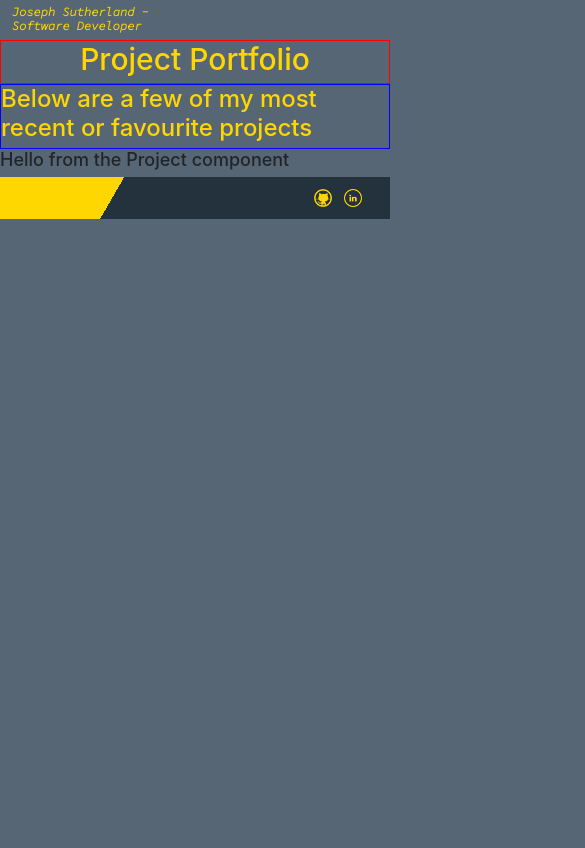
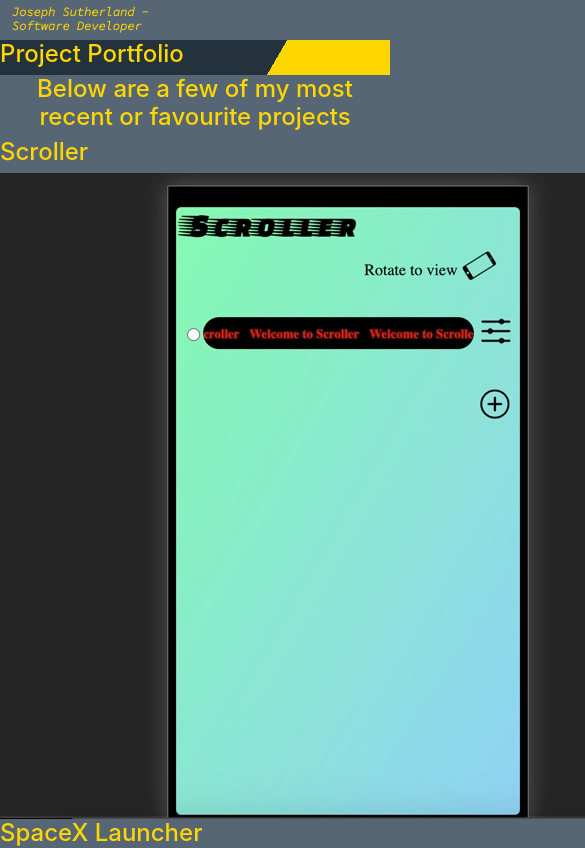
Before and after one commit to onitwin/portfoilio, a React (Create React App) app: page /portfolio in a window 390 px wide. Shown: the top 848 px of the page, 585 px wide, since content can reach past the window. Built offline with nearby package versions, Linux system fonts and the light colour scheme.

Commit message:
added portfolio elements

```diff
--- a/src/carousel/Circuit.js
+++ b/src/carousel/Circuit.js
@@ -1,10 +1,8 @@
 import React,{useState} from 'react';
 import Carousel from 'react-bootstrap/Carousel';
-import items from "../data";
 
 
-
-const Circuit=()=>{
+const Circuit=({items})=>{
 
   const projectsMap=items.map((item,key)=>{
     return(
--- a/src/container/Home.js
+++ b/src/container/Home.js
@@ -4,8 +4,8 @@ import Intro from "../intro/Intro";
 import Circuit from "../carousel/Circuit";
 
 
-const Home=()=>{
-
+const Home=({items})=>{
+console.log(items)
 
 
 
@@ -14,7 +14,7 @@ const Home=()=>{
     <Fragment>
     <Banner/>
     <Intro/>
-    <Circuit/>
+    <Circuit items={items}/>
     </Fragment>
 
   )
--- a/src/container/MainContainer.js
+++ b/src/container/MainContainer.js
@@ -7,11 +7,12 @@ import Testimonials from "./Testimonials";
 import ErrorPage from "./ErrorPage"
 import Home from "./Home";
 import Footer from "../footer/Footer"
+import items from "../data";
 import { BrowserRouter as Router,Route ,Switch} from "react-router-dom";
 
 const MainContainer=()=>{
 //main container shoould be responsible for all routes and display Navbar
-
+console.log(items)
 
   return(
     <div>
@@ -19,10 +20,10 @@ const MainContainer=()=>{
     <Fragment>
       <Navbar/>
       <Switch>
-      <Route exact path="/" component={Home}/>
+      <Route exact path="/" render={(props)=>{return <Home items={items}/>}}/>
       <Route path="/about" component={AboutMe}/>
       <Route path="/contact" component={Contact}/>
-      <Route path="/portfolio" component={Portfolio}/>
+      <Route path="/portfolio" render={(props)=>{return <Portfolio items={items}/>}}/>
       <Route path="/testimonials" component={Testimonials}/>
       <Route component={ErrorPage}/>
       </Switch>
--- a/src/container/Portfolio.js
+++ b/src/container/Portfolio.js
@@ -1,8 +1,9 @@
 import React from 'react'
-import Project from "../project/Project"
+import Projects from "../project/Projects"
 
 
-const Portfolio=()=>{
+const Portfolio=({items})=>{
+
 
 
   return(
@@ -13,7 +14,8 @@ const Portfolio=()=>{
     <div className="portfolio-description-wrapper">
     <h2 className="portfolio-description">Below are a few of my most recent or favourite projects</h2>
     </div>
-    <Project/>
+    <Projects items={items}/>
+
     </div>
   )
 }
--- a/src/index.scss
+++ b/src/index.scss
@@ -206,11 +206,11 @@ html{
 
 .portfolio-container{
   .portfolio-header-wrapper{
+    background:linear-gradient(120deg,$darkBackground 30%, $detailColor 30%);
     width:100%;
     display: inline-flex;
-    justify-content: center;
+    justify-content: flex-start;
     align-items: center;
-    border: 1px solid red;
 
     .portfolio-header{
       color:$detailColor;
@@ -219,13 +219,24 @@ html{
   .portfolio-description-wrapper{
     display: flex;
     justify-content: center;
-    border:1px solid blue;
     .portfolio-description{
       color: $detailColor;
     }
   }
 
 }
+
+
+.project-container-inner{
+  .title-container{
+    .project-title{
+      color:$detailColor;
+      font-size: 2em;
+    }
+  }
+  .project-details-container{}
+}
+
 
 
 
@@ -321,4 +332,26 @@ html{
       }
     }
   }
+
+  .portfolio-container{
+    .portfolio-header-wrapper{
+      background:linear-gradient(120deg,$darkBackground 70%, $detailColor 70%);
+      .portfolio-header{
+        color:$detailColor;
+        font-size: 2em;
+      }
+    }
+
+    .portfolio-description-wrapper{
+      display: flex;
+      justify-content: center;
+      .portfolio-description{
+        color: $detailColor;
+        text-align: center;
+      }
+    }
+
+  }
+
+
 }
--- a/src/project/Project.js
+++ b/src/project/Project.js
@@ -1,14 +1,22 @@
 import React from 'react';
 
 
-const Project=()=>{
+const Project=({item})=>{
   //individual project. responsible for arrangement of each project in portfilio
 
 
 
 
   return(
-    <h4>Hello from the Project component</h4>
+    <div className="project-container-inner">
+    <div className="title-container">
+    <h3 className="project-title">{item.projectName}</h3>
+    </div>
+    <div className="project-details-container">
+    <img className={item.className} src={item.image}/>
+
+    </div>
+    </div>
   )
 }
 
--- /dev/null
+++ b/src/project/Projects.js
@@ -0,0 +1,25 @@
+import React from 'react';
+import Project from './Project'
+
+
+const Projects=({items})=>{
+  //map of all projects. responsible for arrangement of each project in portfilio
+
+  const myProjects=items.map((item,key)=>{
+    return(
+      <Project item={item} key={item.id}/>
+    )
+  })
+
+
+
+
+  return(
+    <div className="projects-container">
+    {myProjects}
+
+    </div>
+  )
+}
+
+export default Projects;
```
